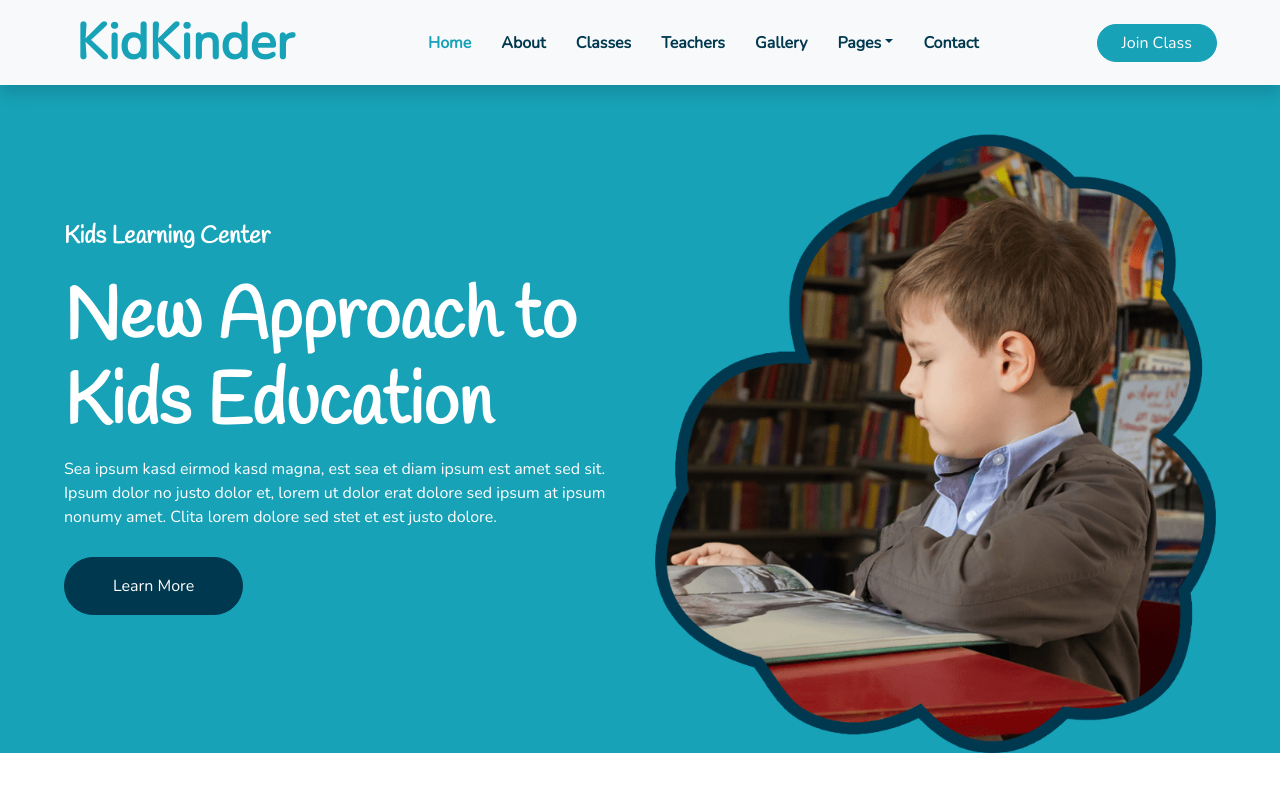
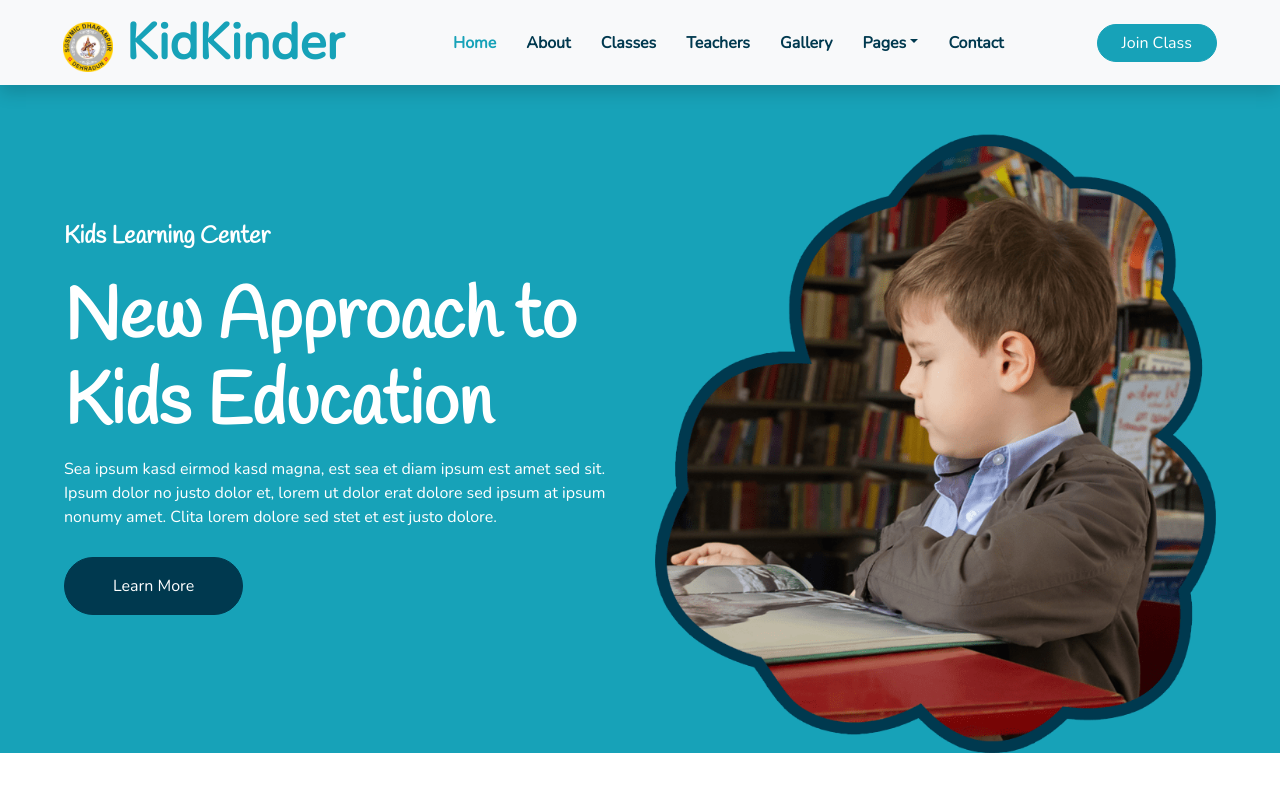
Before and after one commit to yashrasniya/template, a plain HTML site: page index.html in a window 1280 px wide. Shown: the top 800 px of the page. Drawn offline with nearby package versions, Linux system fonts and the light colour scheme.

Commit message:
Update index.html

```diff
--- a/index.html
+++ b/index.html
@@ -34,7 +34,7 @@
     <div class="container-fluid bg-light position-relative shadow">
         <nav class="navbar navbar-expand-lg bg-light navbar-light py-3 py-lg-0 px-0 px-lg-5">
             <a href="" class="navbar-brand font-weight-bold text-secondary" style="font-size: 50px;">
-                <img class="flaticon-043-teddy-bear" scr="SGSVM LOGO.png"></img>
+                <img  src="SGSVM LOGO.png" style="width:50px;height:50px;"></img>
                 <span class="text-primary">KidKinder</span>
             </a>
             <button type="button" class="navbar-toggler" data-toggle="collapse" data-target="#navbarCollapse">
```
